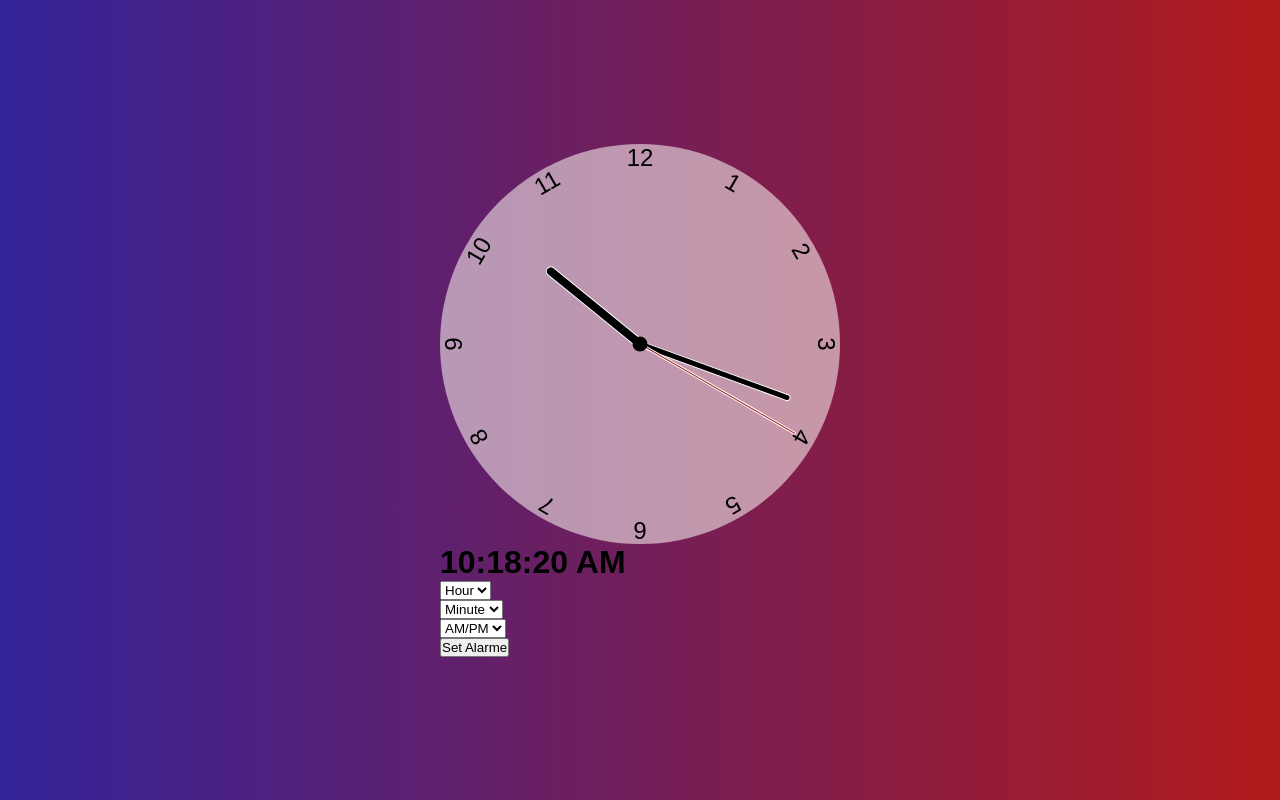
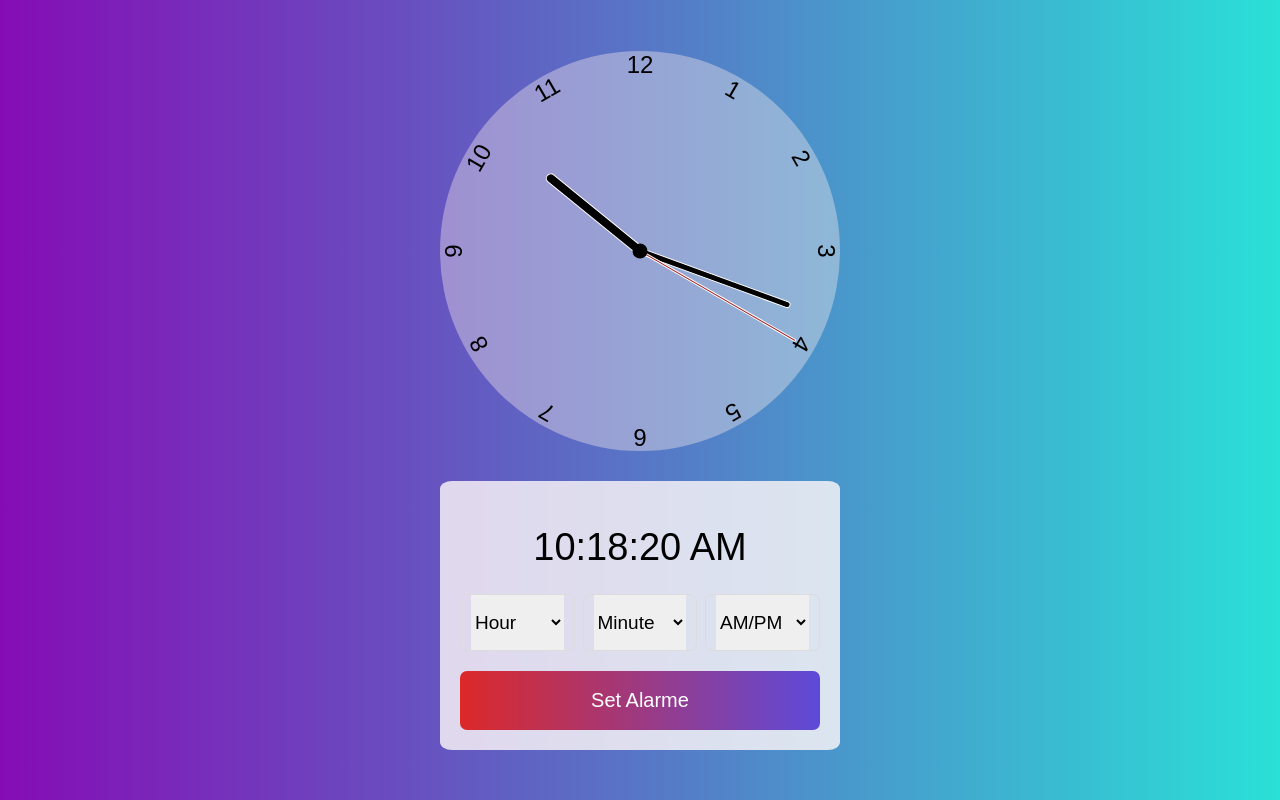
Before and after one commit to mohamed-habbaaina/oclock, a PHP site: page / in a window 1280 px wide. Run offline with PHP 8.4, Linux system fonts and the light colour scheme.

Commit message:
le css de l'alarme

```diff
--- a/style/style.css
+++ b/style/style.css
@@ -9,7 +9,7 @@ html, body{
     height: 100vh;
 }
 body{
-    background: linear-gradient(to right,rgb(51, 35, 153), rgb(177, 26, 26));
+    background: linear-gradient(to right,rgb(133, 12, 181), rgb(42, 224, 215));
     display: flex;
     justify-content: center;
     align-items: center;
@@ -17,7 +17,7 @@ body{
     overflow: hidden;
 }
 .clock{
-    background-color: rgb(244, 232, 232, 0.6);
+    background-color: rgb(244, 232, 232, 0.4);
     width: 400px;
     height: 400px;
     border-radius: 50%;
@@ -89,3 +89,57 @@ body{
     height: 30%;
     background-color: black;
 }
+
+/* Le compte a rebours */
+
+.compteRebour{
+    display: flex;
+    flex-direction: column;
+    justify-content: center;
+    align-items: center;
+    margin-top: 30px;
+    background-color: rgb(255, 249, 249, 0.8);
+    padding: 20px;
+    border-radius: 3%;
+}
+.compteRebour h1{
+    margin: 25px 0;
+    font-size: 38px;
+    font-weight: 500;
+}
+.compteRebour .content{
+    width: 100%;
+    display: flex;
+    justify-content: space-between;
+}
+/* disable if active */
+.compteRebour .content.disable{
+    opacity: 0.6;
+    pointer-events: none;
+}
+.compteRebour .colRebour{
+    border-radius: 7px;
+    padding: 0 10px;
+    border: 1px solid gainsboro;
+    width: calc(100% / 3 - 5px);
+}
+.colRebour select{
+    outline: none;
+    border: none;
+    height: 55px;
+    width: 100%;
+    font-size: 19px;
+}
+.compteRebour button{
+    width: 100%;
+    outline: none;
+    border: none;
+    cursor: pointer;
+    color: white;
+    background: linear-gradient(to left,rgb(93, 74, 217), rgb(220, 41, 41));
+    margin-top: 20px;
+    font-size: 20px;
+    padding: 18px 0;
+    border-radius: 7px;
+
+}
```
